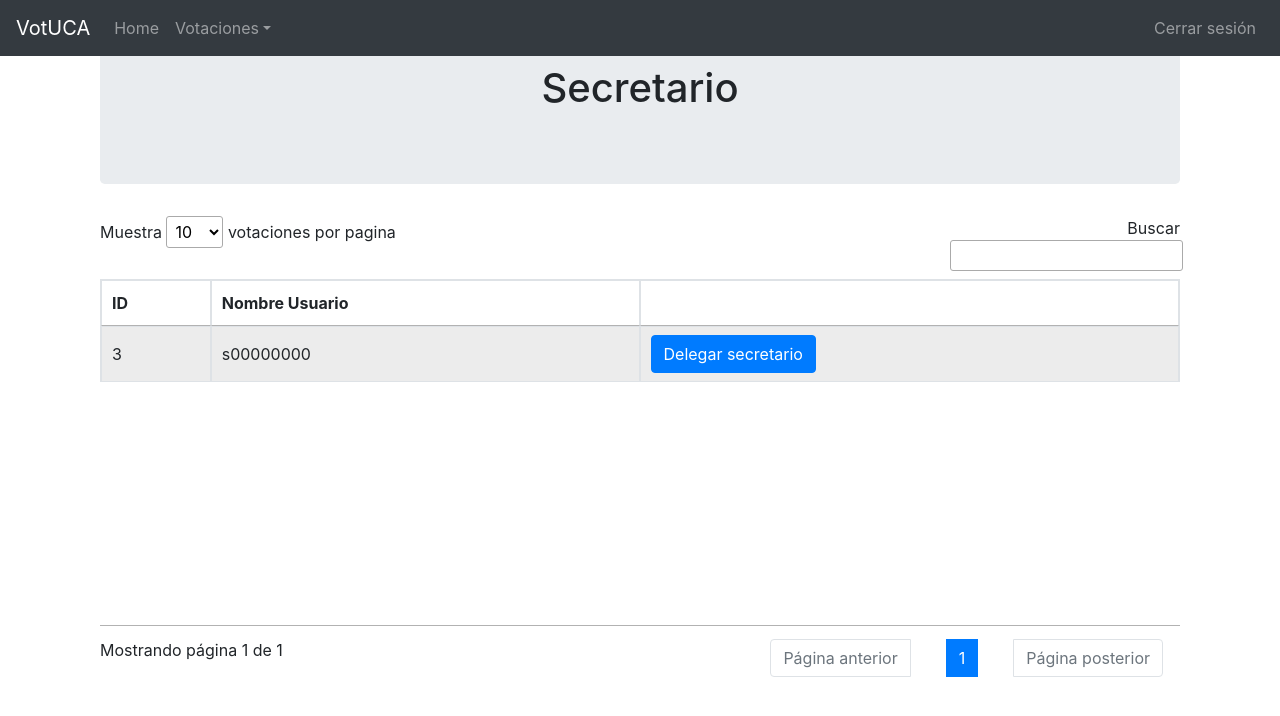
After one commit to juanrodmor/votuca, a CodeIgniter app: page /votuca/secretario/delegarVotacion/1 in a window 1280 px wide. The commit adds this page. Shown: the top 716 px of the page. Run offline with CodeIgniter, Linux system fonts and the light colour scheme; data comes from the database, SQL or seed files in the repository; lists and menus that the app fills with data are empty; some libraries are stand-ins or nearby versions.

Commit message:
Añadida parte de delegar votacion

```diff
--- a/application/controllers/Login_controller.php
+++ b/application/controllers/Login_controller.php
@@ -6,7 +6,7 @@ class Login_controller extends CI_Controller {
 	public function __construct() {
 		parent::__construct();
 		$this->load->model('Usuario_model');
-		$this->load->model('administracion_model');
+		$this->load->model('secretario_model');
 		include $_SERVER['DOCUMENT_ROOT'] . '/votuca/classes/Usuario.php';
 	}
 
@@ -16,11 +16,11 @@ class Login_controller extends CI_Controller {
 		if (isset($loggeado)) {	//Si estaba loggeado...
 			if ($this->session->userdata('rol') == 'Elector') $this->load->view('Elector/listar_votaciones');
 			else {
-				$votaciones['votaciones'] = $this->administracion_model->recuperarVotaciones();
+				$votaciones['votaciones'] = $this->secretario_model->recuperarVotaciones();
 				$datos = array(
 				'votaciones'=> $votaciones
 				);
-				$this->load->view('administracion/administracion_view',$datos);
+				$this->load->view('secretario/secretario_view',$datos);
 			};
 		} else {	//Si no...
 			$this->load->view('login_view');
--- a/application/controllers/Administracion.php
+++ b/application/controllers/Secretario.php
@@ -2,22 +2,22 @@
 
 include 'classes/Votacion.php';
 
-class Administracion extends CI_Controller{
+class Secretario extends CI_Controller{
 
   public function __construct(){
     parent::__construct();
-    $this->load->model('administracion_model');
+    $this->load->model('secretario_model');
     $this->load->library('pagination');
 
   }
 
-  public function index($mensaje = 'Bienvenido a la pagina de administración'){
-      $votaciones['votaciones'] = $this->administracion_model->recuperarVotaciones();
+  public function index($mensaje = 'Bienvenido a la pagina del secretario'){
+      $votaciones['votaciones'] = $this->secretario_model->recuperarVotaciones();
       $datos = array(
         'votaciones'=> $votaciones,
         'mensaje' => $mensaje
       );
-      $this->load->view('administracion/administracion_view',$datos);
+      $this->load->view('secretario/secretario_view',$datos);
 
   }
 
@@ -27,7 +27,7 @@ class Administracion extends CI_Controller{
 
   public function crearVotacion()
   {
-    $this->load->view('administracion/crearVotacion_view');
+    $this->load->view('secretario/crearVotacion_view');
   }
   public function insertarVotacion()
   {
@@ -72,10 +72,10 @@ class Administracion extends CI_Controller{
   public function guardarVotacion($datos)
   {
 
-    $noGuardado = $this->administracion_model->guardarVotacion($datos);
+    $noGuardado = $this->secretario_model->guardarVotacion($datos);
     if($noGuardado){
       $datos = array('mensaje'=>'La votación NO se ha guardado');
-      $this->load->view('administracion/crearVotacion_view',$datos);
+      $this->load->view('secretario/crearVotacion_view',$datos);
     }
     else{
       $datos = array('mensaje'=>'La votación se ha guardado correctamente');
@@ -88,7 +88,7 @@ class Administracion extends CI_Controller{
   /************************************/
 
   public function eliminarVotacion($id){
-    $eliminada = $this->administracion_model->eliminarVotacion($id);
+    $eliminada = $this->secretario_model->eliminarVotacion($id);
     if($eliminada){$this->index('La votación se ha eliminado correctamente');}
   }
 
@@ -98,8 +98,8 @@ class Administracion extends CI_Controller{
 
   public function modificarVotacion($id)
 	{
-		$data['votaciones'] =  $this->administracion_model->getVotacion($id);
-		$this->load->view('administracion/modificarVotacion_view', $data);
+		$data['votaciones'] =  $this->secretario_model->getVotacion($id);
+		$this->load->view('secretario/modificarVotacion_view', $data);
 	}
 
   public function updateVotacion()
@@ -113,12 +113,40 @@ class Administracion extends CI_Controller{
 		            );
     $votacion->setId($_POST['id']);
 
-		$modificada = $this->administracion_model->updateVotacion($votacion);
+		$modificada = $this->secretario_model->updateVotacion($votacion);
     if($modificada){
       $this->index('La modificacion se ha realizado correctamente');
     }
 
 	}
+  /************************************/
+  /*********** DELEGAR VOTACION *******/
+  /************************************/
+
+  public function delegarVotacion($idVotacion)
+  {
+    $rol = 3;
+    $secretarios['secretarios'] = $this->secretario_model->recuperarUsuariosRol($rol);
+    $datos = array(
+      'idVotacion' => $idVotacion,
+      'secretarios'=> $secretarios
+    );
+    $this->load->view('secretario/delegar_view',$datos);
+
+  }
+
+  public function aceptarDelegacion($idVotacion,$idSecretario){
+    // Guardar en la BD
+    $noGuardado = $this->secretario_model->guardarSecretarioDelegado($idVotacion,$idSecretario);
+    if($noGuardado){
+      $this->index('Has delegado correctamente la votacion');
+    }
+    else{
+      $this->index('Existe algun problema al delegar la votacion');
+    }
+
+  }
+
 
   /*******************************************/
   /********* FUNCIONES DE AYUDA **************/
--- a/application/models/Administracion_model.php
+++ b/application/models/Secretario_model.php
@@ -1,6 +1,6 @@
 <?php
 
-class Administracion_model extends CI_Model{
+class Secretario_model extends CI_Model{
 
 // COMO COMPROBAR QUE UNA VOTACION NO EXISTE YA
   public function guardarVotacion($datos){$this->db->insert('votacion',$datos);}
@@ -39,6 +39,22 @@ class Administracion_model extends CI_Model{
     return $query;
 
   }
+
+  public function recuperarUsuariosRol($rol)
+  {
+    $query = $this->db->query("SELECT * from usuario WHERE Id_rol = '$rol';");
+    return $query->result();
+  }
+
+  public function guardarSecretarioDelegado($idVotacion,$idSecretario)
+  {
+    $datos = array(
+      'Id_secretario' => $idSecretario,
+      'Id_votacion' => $idVotacion
+    );
+    $realizada = $this->db->insert('secretariosDelegados',$datos);
+    return $realizada;
+  }
 }
 
 
--- /dev/null
+++ b/application/views/secretario/delegar_view.php
@@ -0,0 +1,103 @@
+<!doctype html>
+<html lang="en">
+  <head>
+    <meta charset="utf-8">
+    <meta name="viewport" content="width=device-width, initial-scale=1, shrink-to-fit=no">
+    <meta name="description" content="">
+    <meta name="author" content="">
+    <title>Administracion</title>
+    <!-- Bootstrap core CSS -->
+    <link href="<?php echo base_url(); ?>/assets/css/bootstrap-datepicker.min.css" rel="stylesheet">
+    <link href="<?php echo base_url(); ?>/assets/css/bootstrap.min.css" rel="stylesheet">
+    <link rel="stylesheet" type="text/css" href="https://cdn.datatables.net/1.10.20/css/jquery.dataTables.css">
+
+  </head>
+
+  <body>
+    <nav class="navbar navbar-expand-md navbar-dark bg-dark fixed-top">
+      <!-- PARTE IZQUIERDA DEL MENU -->
+       <div class="navbar-collapse collapse w-100 order-1 order-md-0 dual-collapse2">
+          <ul class="navbar-nav mr-auto">
+            <li class="nav-item active">
+              <a class="navbar-brand" href="#">VotUCA</a>
+            </li>
+            <li>
+              <a class="nav-link" href="<?= base_url().'inicio/'?>">Home <span class="sr-only">(current)</span></a>
+            </li>
+          <li class="nav-item dropdown">
+            <a class="nav-link dropdown-toggle" href="https://example.com" id="dropdown01" data-toggle="dropdown" aria-haspopup="true" aria-expanded="false">Votaciones</a>
+            <div class="dropdown-menu" aria-labelledby="dropdown01">
+              <a class="dropdown-item" href="<?= base_url().'secretario/crearVotacion'?>">Crear</a>
+            </div>
+          </li>
+        </ul>
+      </div>
+        <!-- PARTE DERECHA DEL MENU -->
+      <div class="navbar-collapse collapse w-100 order-3 dual-collapse2">
+          <ul class="navbar-nav ml-auto">
+          <li class="nav-item">
+            <a class="nav-link" href="<?= base_url().'login_controller/logout'?>">Cerrar sesión</a>
+          </li>
+        </ul>
+      </div>
+    </nav>
+
+  <div class="container">
+    <main role="main" class="container">
+      <div class="jumbotron">
+            <center><h1>Secretario</h1></center>
+      </div>
+    </main>
+
+    <?php if(isset($mensaje)): ?>
+          <h2><?= $mensaje ?></h2>
+      <?php endif; ?>
+
+<div class = "container">
+    <table class="display table table-striped table-bordered" style="width:100%" id="votaciones_admin">
+      <thead>
+        <tr>
+          <th scope="col" class="no-sort">ID</th>
+          <th scope="col">Nombre Usuario</th>
+          <th scope="col"> </th>
+        </tr>
+      </thead>
+    <tbody>
+
+      <?php
+       foreach($secretarios as $secretario){?>
+         <?php foreach($secretario as $objeto){?>
+        <tr>
+        <td><?php echo $objeto->Id?></td>
+        <td><?php echo $objeto->NombreUsuario?></td>
+        <td><a class="btn btn-primary" href="<?= base_url().'secretario/aceptarDelegacion/'.$objeto->Id.'/'.$idVotacion;?>"  onclick="return confirm('¿Estás seguro de que quieres delegar en este secretario esta votación?');" role="button">Delegar secretario</a></td>
+
+
+        </tr>
+    <?php }?>
+    <?php }?>
+
+    </tbody>
+    </table>
+
+</div>
+
+    <!-- Bootstrap core JavaScript
+    ================================================== -->
+    <!-- Placed at the end of the document so the pages load faster -->
+    <script src="<?php echo base_url(); ?>/assets/js/jquerySlim.js"></script>
+    <script src="https://cdnjs.cloudflare.com/ajax/libs/popper.js/1.14.7/umd/popper.min.js" integrity="sha384-UO2eT0CpHqdSJQ6hJty5KVphtPhzWj9WO1clHTMGa3JDZwrnQq4sF86dIHNDz0W1" crossorigin="anonymous"></script>
+    <script src="<?php echo base_url(); ?>/assets/js/bootstrap.min.js"></script>
+
+    <!-- Scripts para la tabla de votaciones -->
+    <script type="text/javascript" src="https://cdn.datatables.net/1.10.20/js/jquery.dataTables.min.js"></script>
+    <script type="text/javascript" src="https://cdn.datatables.net/1.10.20/js/dataTables.bootstrap4.min.js"></script>
+    <script type="text/javascript" src="https://cdn.datatables.net/buttons/1.6.0/js/dataTables.buttons.min.js"></script>
+    <script src="<?php echo base_url()."assets/js/behaviour/administracion_votaciones.js"?>"></script>
+
+    <!-- DATE PICKER -->
+    <script src="<?php echo base_url(); ?>/assets/js/bootstrap-datepicker.js"></script>
+
+
+  </body>
+</html>
```
Also changed, not shown: application/views/secretario/crearVotacion_view.php (renamed from application/views/administracion/crearVotacion_view.php, +15 -26 lines), application/views/secretario/modificarVotacion_view.php (renamed from application/views/administracion/modificarVotacion_view.php, +15 -28 lines), application/views/secretario/secretario_view.php (renamed from application/views/administracion/administracion_view.php, +11 -7 lines).
